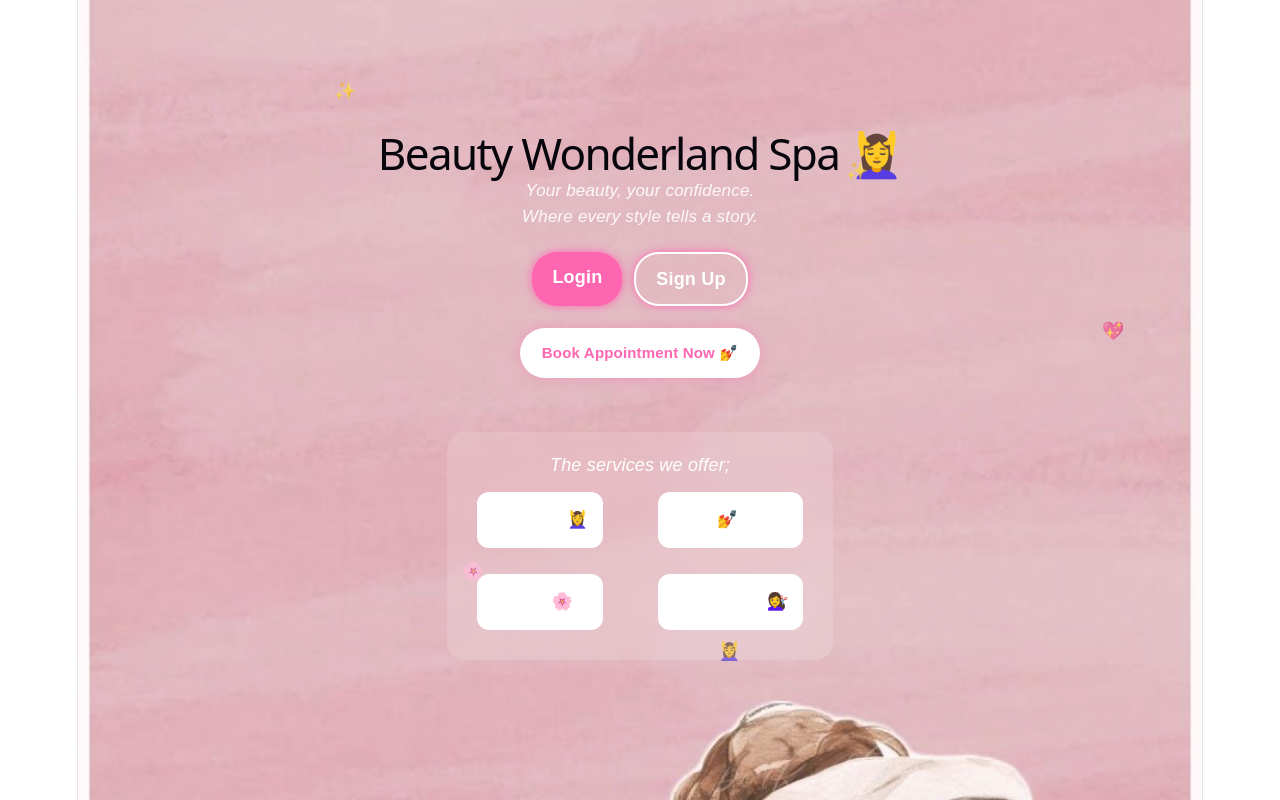
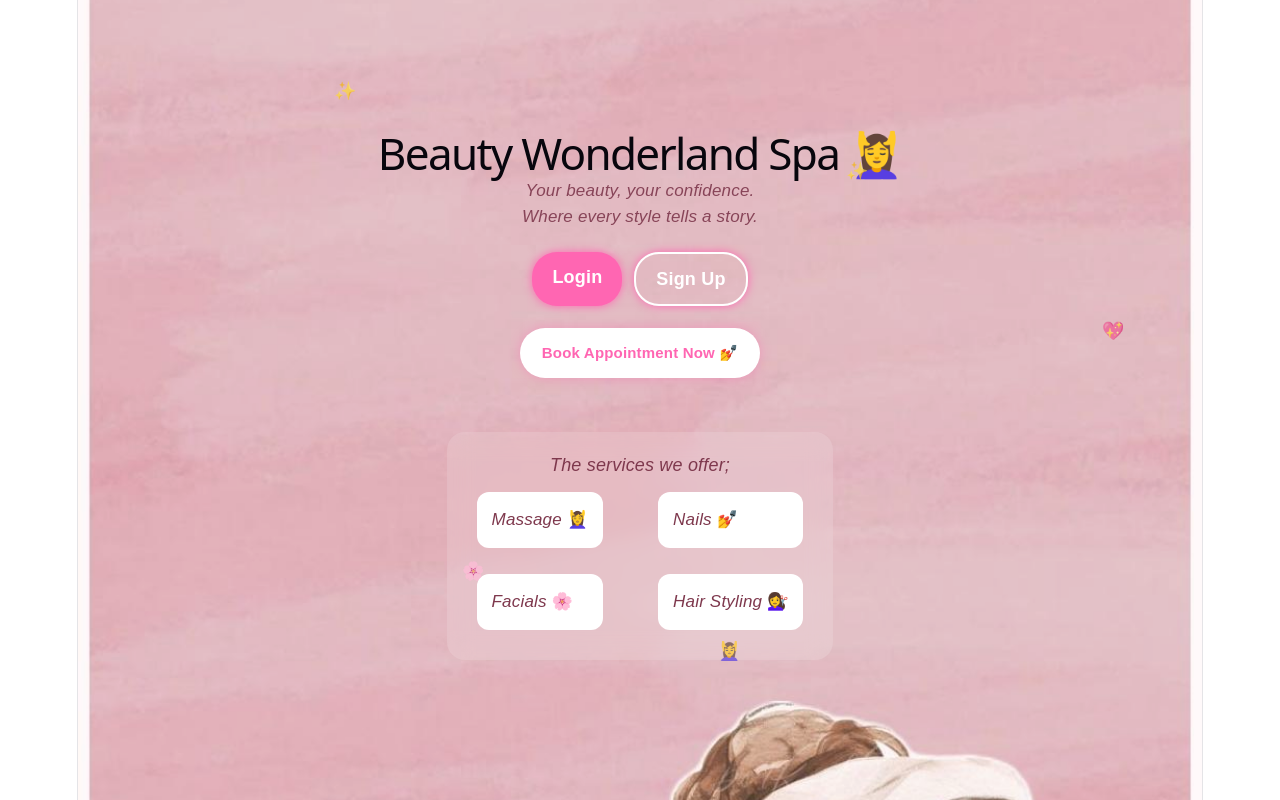
Before and after one commit to Vinnny001/spa_project, a React (Vite) app: page / in a window 1280 px wide. Shown: the top 800 px of the page. Built offline with nearby package versions, Linux system fonts and the light colour scheme.

Commit message:
Change home fon color

```diff
--- a/src/assets/styles/Home.css
+++ b/src/assets/styles/Home.css
@@ -29,7 +29,7 @@
 .center-box {
   position: relative;
   text-align: center;
-  color: white;
+  color: rgb(126, 56, 77);
 
   max-width: 650px;
   padding: 20px;
```
